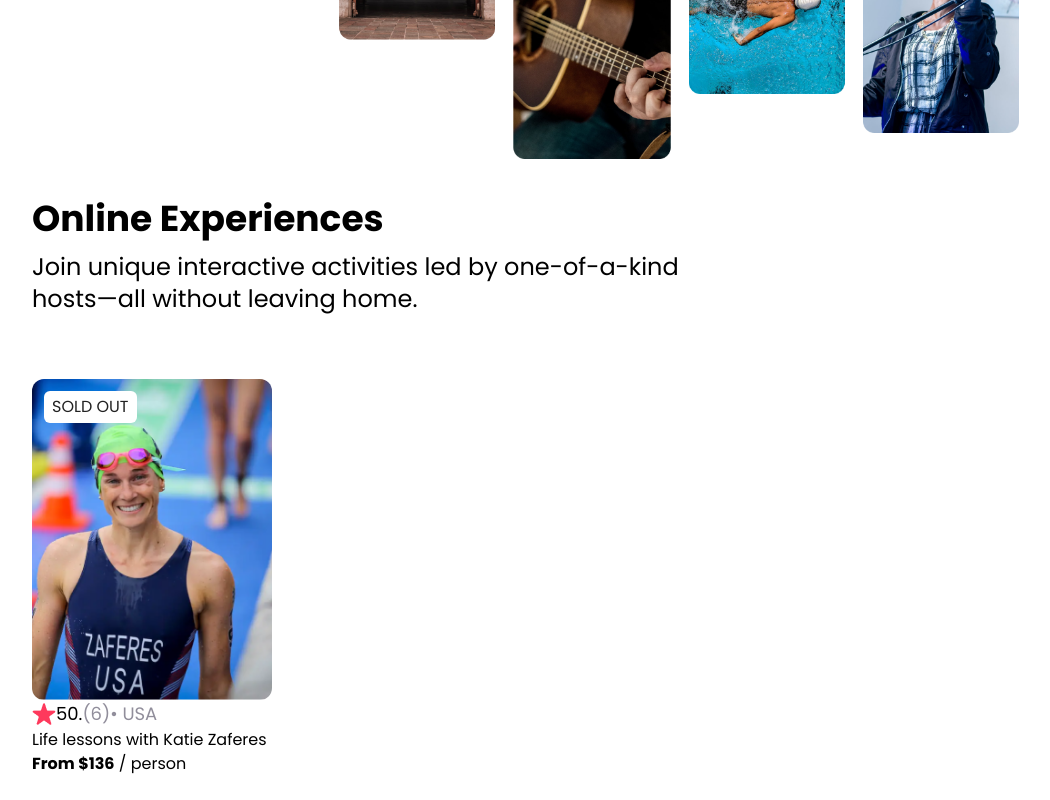
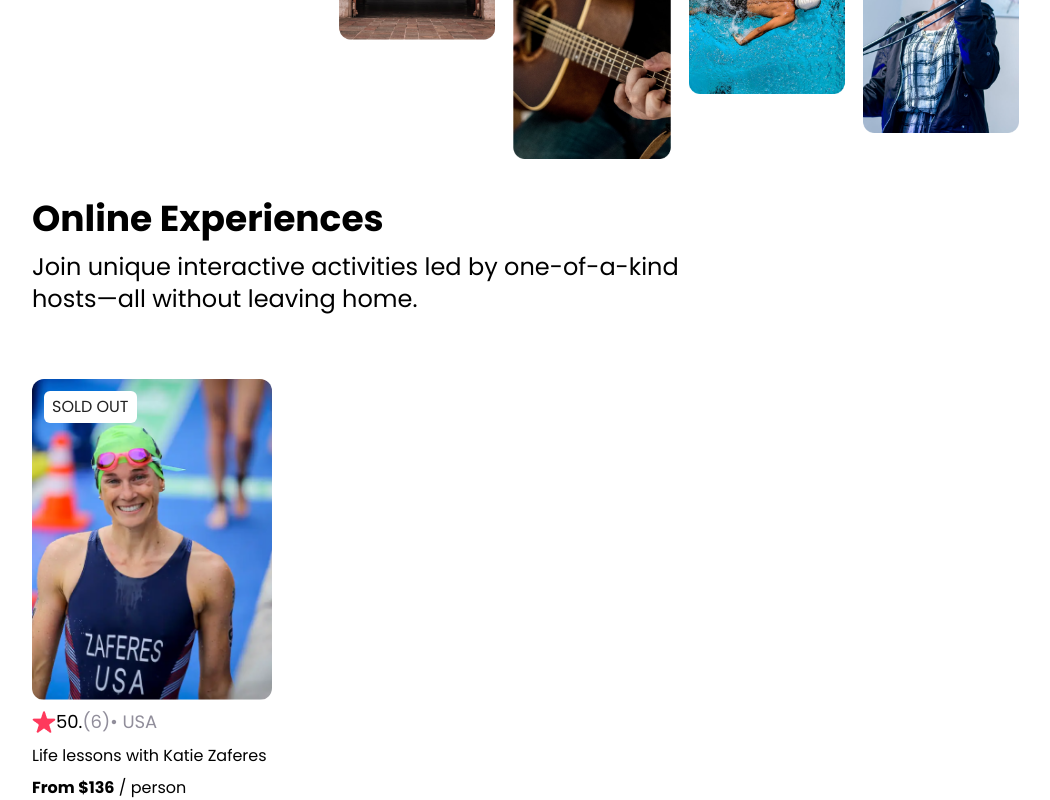
Before and after one commit to josueahadi/airbnb-experiences-clone, a React (Vite) app: page / in a window 1280 px wide. Shown: the part 475-1275 px from the top of the page, without its empty margins (48-1098 px from the left). Before the commit the page ends 1251 px from the top, so only its background shows below. Built offline with nearby package versions, Linux system fonts and the light colour scheme.

Commit message:
feat: card description text - styling

```diff
--- a/src/components/Card.jsx
+++ b/src/components/Card.jsx
@@ -15,14 +15,14 @@ export default function Card() {
             <div className="relative w-44 md:w-60">
                 <img src={KatieZaferes} className='w-full rounded-xl' alt="Katie Zaferes" />
                 <span className='uppercase text-[#222222] bg-[#FFFFFF] rounded-md px-2 py-1 absolute top-3 left-3'>Sold Out</span>
-                <div className='flex items-center text-base md:text-lg'>
+                <div className='flex items-center text-base md:text-lg mt-2'>
                     <img src={StarIcon} className='w-4 md:w-6' alt="Star Icon" />
                     <span>50.</span>
                     <span className='text-[#918E9B]'>(6)</span>
                     <span className='text-[#918E9B]'>&#8226; USA</span>
                 </div>
-                <p>Life lessons with Katie Zaferes</p>
-                <p><span className='font-bold'>From $136</span> / person</p>
+                <h2 className='mt-2'>Life lessons with Katie Zaferes</h2>
+                <p className='mt-2'><span className='font-bold'>From $136</span> / person</p>
             </div>
         </section>
 
```
